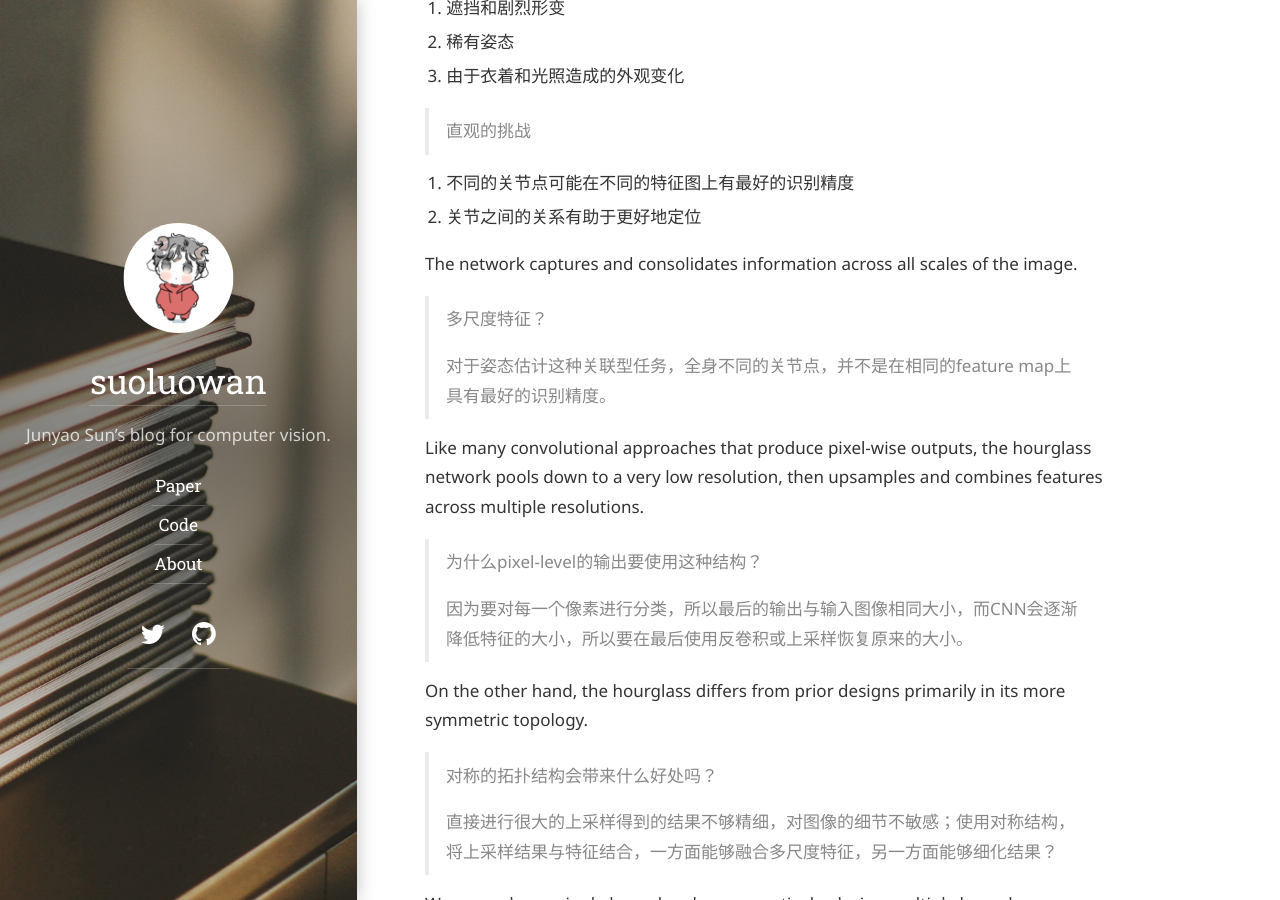
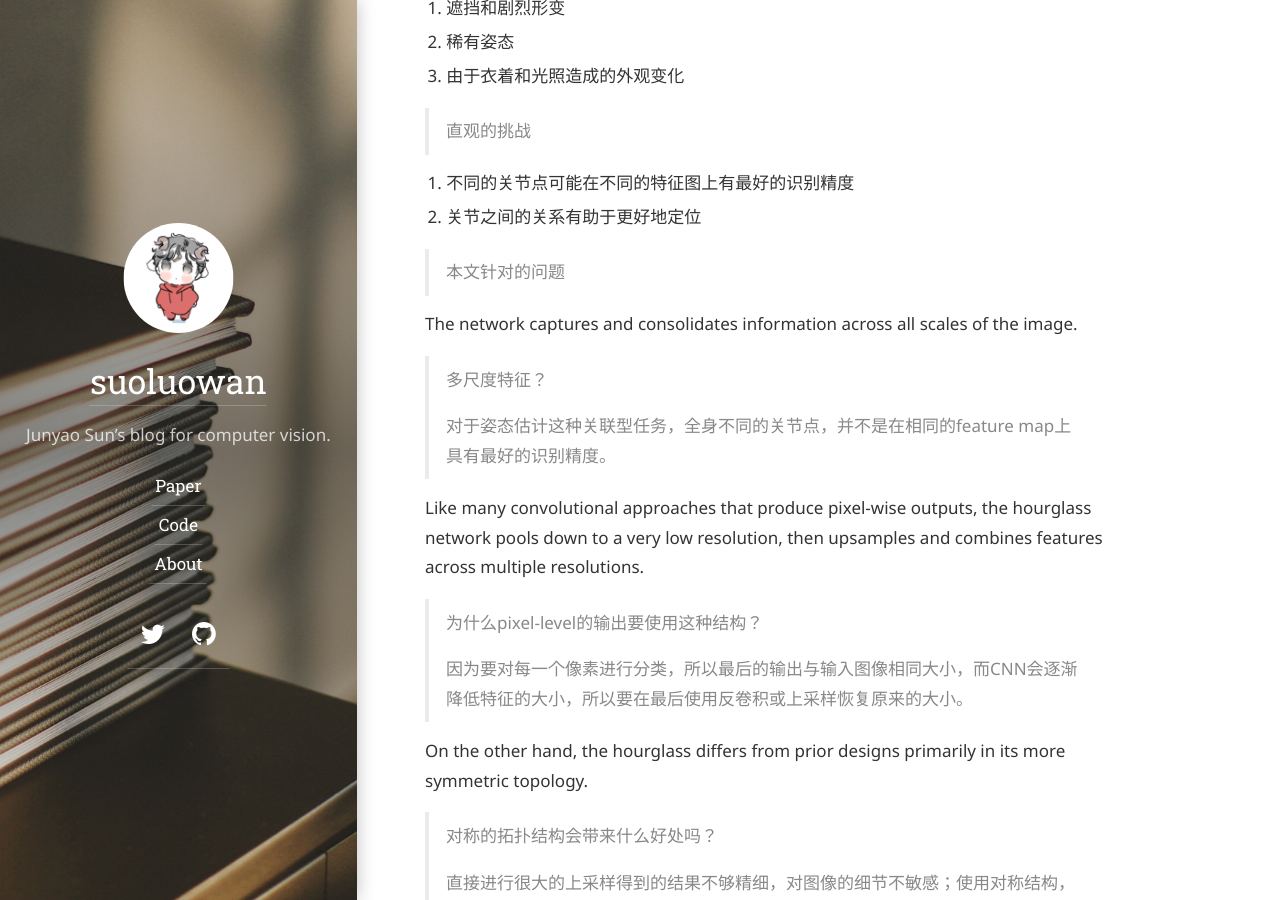
Before and after one commit to suoluowan/suoluowan.github.io, a Jekyll site: the page built from paper/_posts/2019-07-04-Hourglass.md, in a window 1280 px wide and 900 px high, scrolled down 557 px. Built offline with Jekyll 4.4.1, drawn with Linux system fonts in a browser that asks for light colours; some web fonts are replaced.

Commit message:
Update 2019-07-04-Hourglass.md

```diff
--- a/paper/_posts/2019-07-04-Hourglass.md
+++ b/paper/_posts/2019-07-04-Hourglass.md
@@ -22,6 +22,8 @@ categories: [paper]
 
 4. 不同的关节点可能在不同的特征图上有最好的识别精度
 5.  关节之间的关系有助于更好地定位
+
+> 本文针对的问题
 
 The network captures and consolidates information across all scales of the image.
 
```
